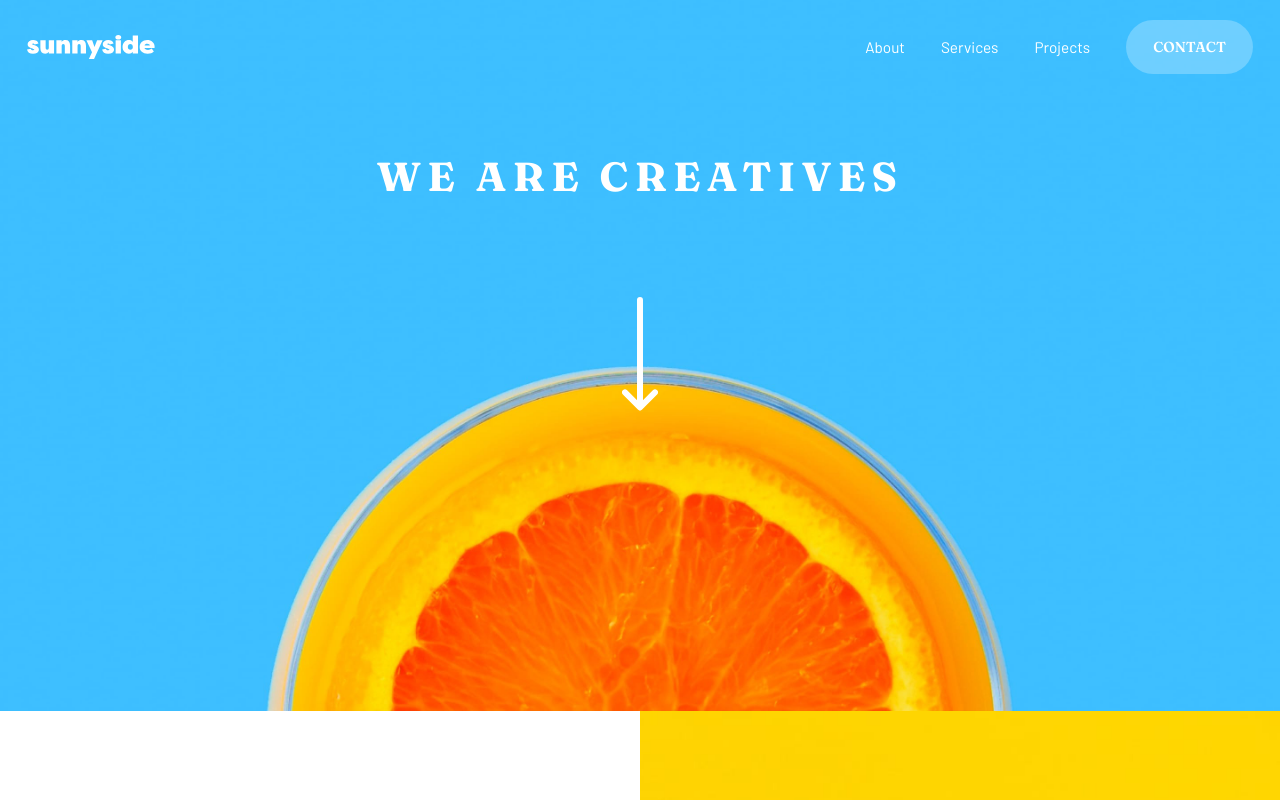
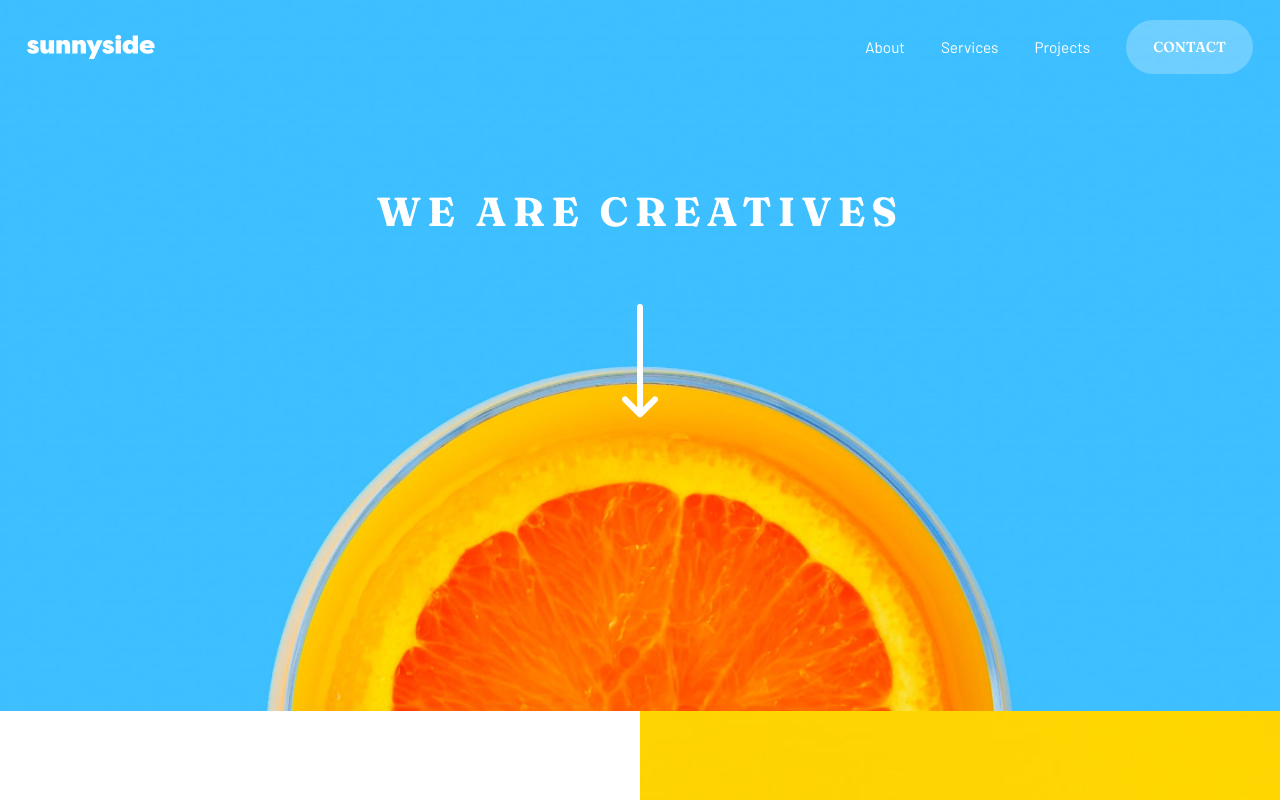
Before and after one commit to mbagatini/sunnyside-agency, a Next.js app: page / in a window 1280 px wide. Shown: the top 800 px of the page. Built offline with nearby package versions, Linux system fonts and the light colour scheme.

Commit message:
componente para o banner

```diff
--- a/src/styles/Home.module.scss
+++ b/src/components/Banner/Banner.module.scss
@@ -1,6 +1,6 @@
-@use "../styles/breakpoints.scss" as *;
+@use "../../styles/breakpoints.scss" as *;
 
-.banner {
+.container {
   position: relative;
 
   h1 {
@@ -15,7 +15,7 @@
     min-width: 100%;
 
     @include respond-to(sm) {
-      top: 20%;
+      top: 25%;
     }
   }
 }
@@ -27,6 +27,6 @@
   transform: translate(-50%, -50%);
 
   @include respond-to(sm) {
-    top: 50%;
+    top: 51%;
   }
 }
--- /dev/null
+++ b/src/components/Banner/index.tsx
@@ -0,0 +1,26 @@
+import Image from "next/image";
+
+import { useBreakpoint } from "../../hooks/useBreakpoint";
+
+import imgBannerMobile from "/public/images/mobile/image-header.jpg";
+import imgBannerDesktop from "/public/images/desktop/image-header.jpg";
+import imgArrow from "/public/images/icon-arrow-down.svg";
+
+import styles from "./Banner.module.scss";
+
+export function Banner() {
+  const { isMobile } = useBreakpoint();
+
+  const imgBanner = isMobile ? imgBannerMobile : imgBannerDesktop;
+
+  return (
+    <section className={styles.container}>
+      <Image src={imgBanner} alt="banner" layout="responsive" />
+      <h1>WE ARE CREATIVES</h1>
+
+      <div className={styles["icon-container"]}>
+        <Image src={imgArrow} alt="Arrow icon" />
+      </div>
+    </section>
+  );
+}
--- a/src/pages/index.tsx
+++ b/src/pages/index.tsx
@@ -1,41 +1,20 @@
-import Image from "next/image";
-
-import styles from "../styles/Home.module.scss";
-
-import { useBreakpoint } from "../hooks/useBreakpoint";
 import { Header } from "../components/Header";
 import { Grid } from "../components/Grid";
 import { PhotoGrid } from "../components/PhotoGrid";
 import { Testimonials } from "../components/Testimonials";
 import { Footer } from "../components/Footer";
-
-import imgBannerMobile from "/public/images/mobile/image-header.jpg";
-import imgBannerDesktop from "/public/images/desktop/image-header.jpg";
-import imgArrow from "/public/images/icon-arrow-down.svg";
+import { Banner } from "../components/Banner";
 
 function Home() {
-  const { isMobile } = useBreakpoint();
-
-  const imgBanner = isMobile ? imgBannerMobile : imgBannerDesktop;
-
   return (
-    <div>
+    <>
       <Header />
-
-      <section className={styles.banner}>
-        <Image src={imgBanner} alt="banner" layout="responsive" />
-        <h1>WE ARE CREATIVES</h1>
-
-        <div className={styles["icon-container"]}>
-          <Image src={imgArrow} alt="Arrow icon" />
-        </div>
-      </section>
-
+      <Banner />
       <Grid />
       <Testimonials />
       <PhotoGrid />
       <Footer />
-    </div>
+    </>
   );
 }
 
```
